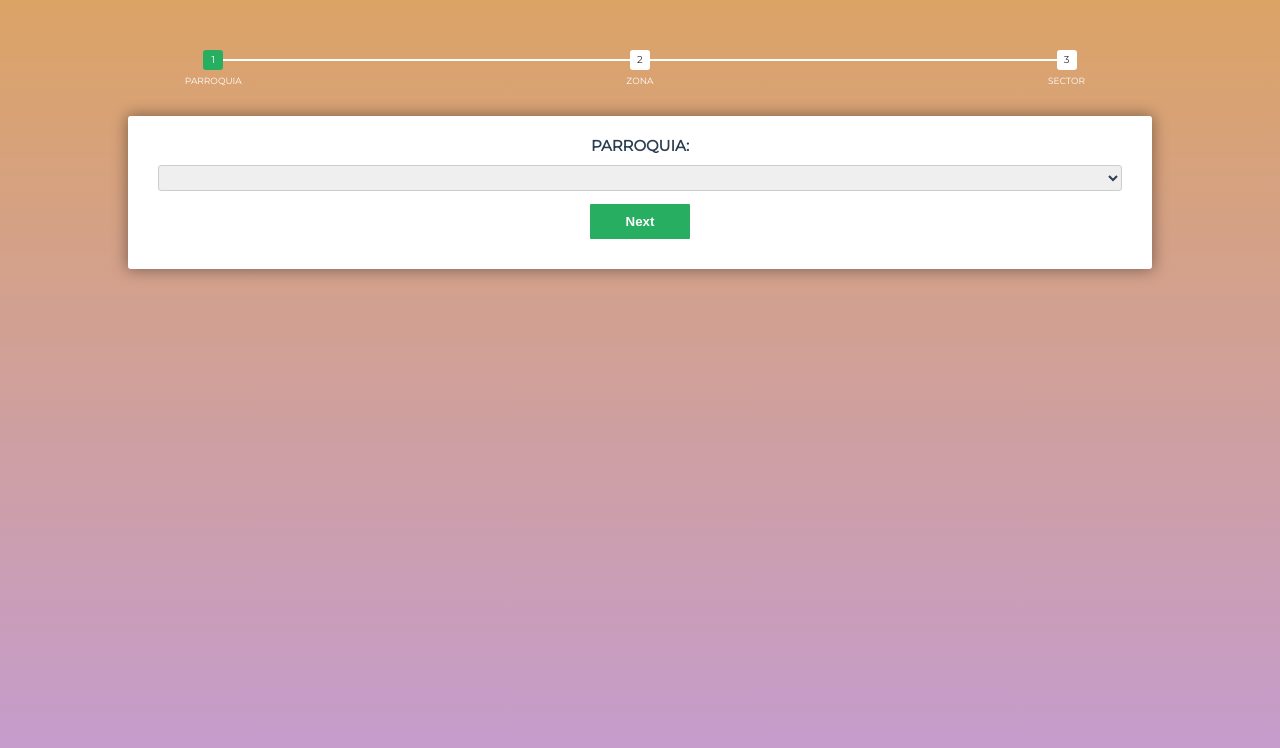
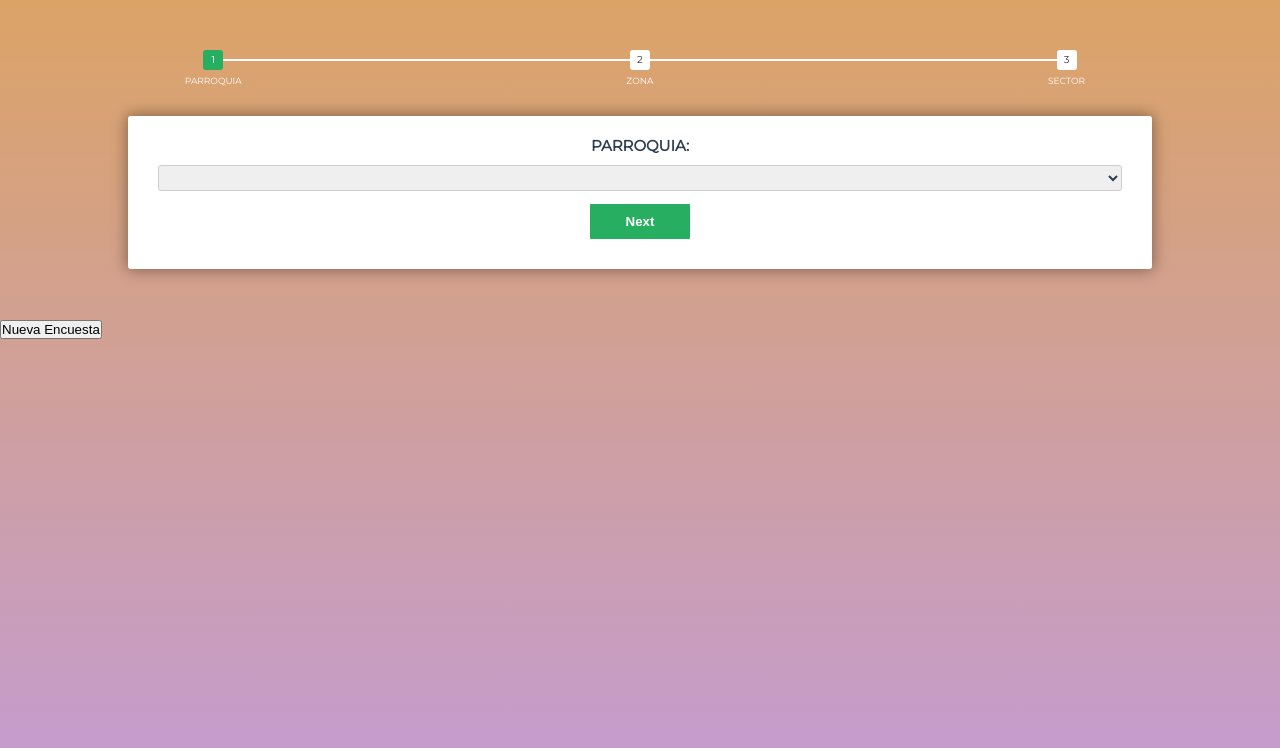
Before and after one commit to hanmiton/encuestaFinal, a website: page public/app/views/index.html in a window 1280 px wide. Drawn offline with nearby package versions, Linux system fonts and the light colour scheme; some packages are replaced by stand-ins of ours; files that its build step writes are made by us from their sources.

Commit message:
añadiendo boton nueva encuesta

```diff
--- a/public/app/views/index.html
+++ b/public/app/views/index.html
@@ -3069,8 +3069,14 @@
           <input type="number"  name="res64" ng-model="poll.res64"  placeholder="0"/>
            <input type="button" name="previous" class="previous action-button" value="Previous" />
           <input type="submit" name="submit" class="submit action-button" value="Submit" />
-        </fieldset>
+
+        </fieldset>
+
       </form>
+      <form action="http://www.cayambepatrimonio.info:5000/" method="get">
+            <input type="submit" value="Nueva Encuesta"
+                 class="submit action-button" name="submit" id="frm1_submit" />
+        </form>
     </div>
           <script src="https://cdnjs.cloudflare.com/ajax/libs/jquery/3.2.1/jquery.min.js"></script>
           <script src="assets/js/app.js"></script>
```
